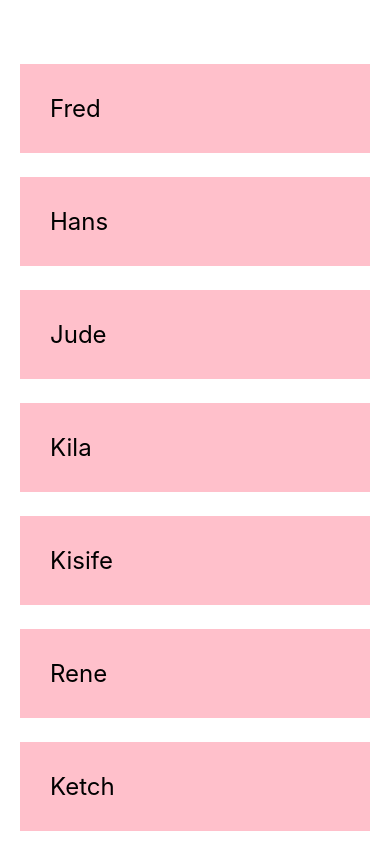
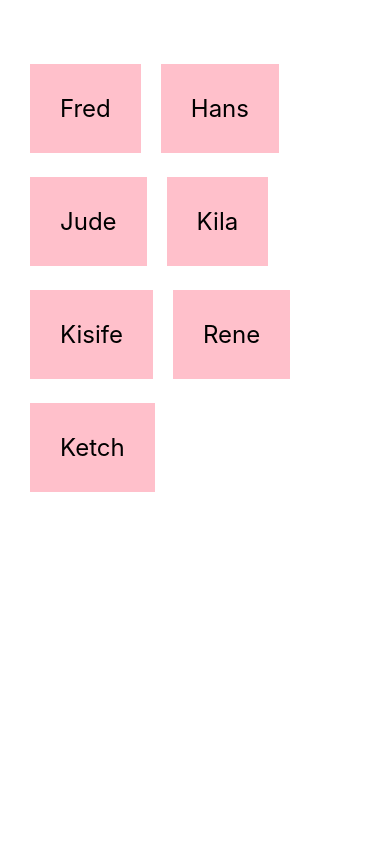
Before and after one commit to FrederickKisife/React-Native-Project, a React Native app: screen / in a window 390 px wide. Built offline with nearby package versions, Linux system fonts and the light colour scheme.

Commit message:
touchable componenets

```diff
--- a/App.js
+++ b/App.js
@@ -1,5 +1,5 @@
 import React, { useState } from 'react';
-import { StyleSheet, Text, View, FlatList } from 'react-native';
+import { StyleSheet, Text, View, FlatList, TouchableOpacity } from 'react-native';
 
 export default function App() {
   const [people, setPeople] = useState([
@@ -12,13 +12,25 @@
     { name: 'Ketch', id: '7' },
   ])
 
+  const pressHandler = (id)=>{
+    console.log(id);
+    setPeople((prevPerson)=>{
+      return prevPerson.filter((person => person.id != id))
+    })
+  }
+
   return (
     <View style={styles.container}>
 
     <FlatList
+      numColumns={2}
+      keyExtractor={(item) => item.id}
       data={people}
       renderItem={({ item })=>(
-        <Text style={styles.item}>{item.name}</Text>
+        <TouchableOpacity onPress={()=>pressHandler(item.id)}>
+          <Text style={styles.item}>{item.name}</Text>
+        </TouchableOpacity>
+
       )}
     />
 
@@ -50,5 +62,7 @@
     padding: 30,
     backgroundColor: 'pink',
     fontSize: 24,
+    marginHorizontal: 10,
+    marginTop: 24,
   }
 });
```
